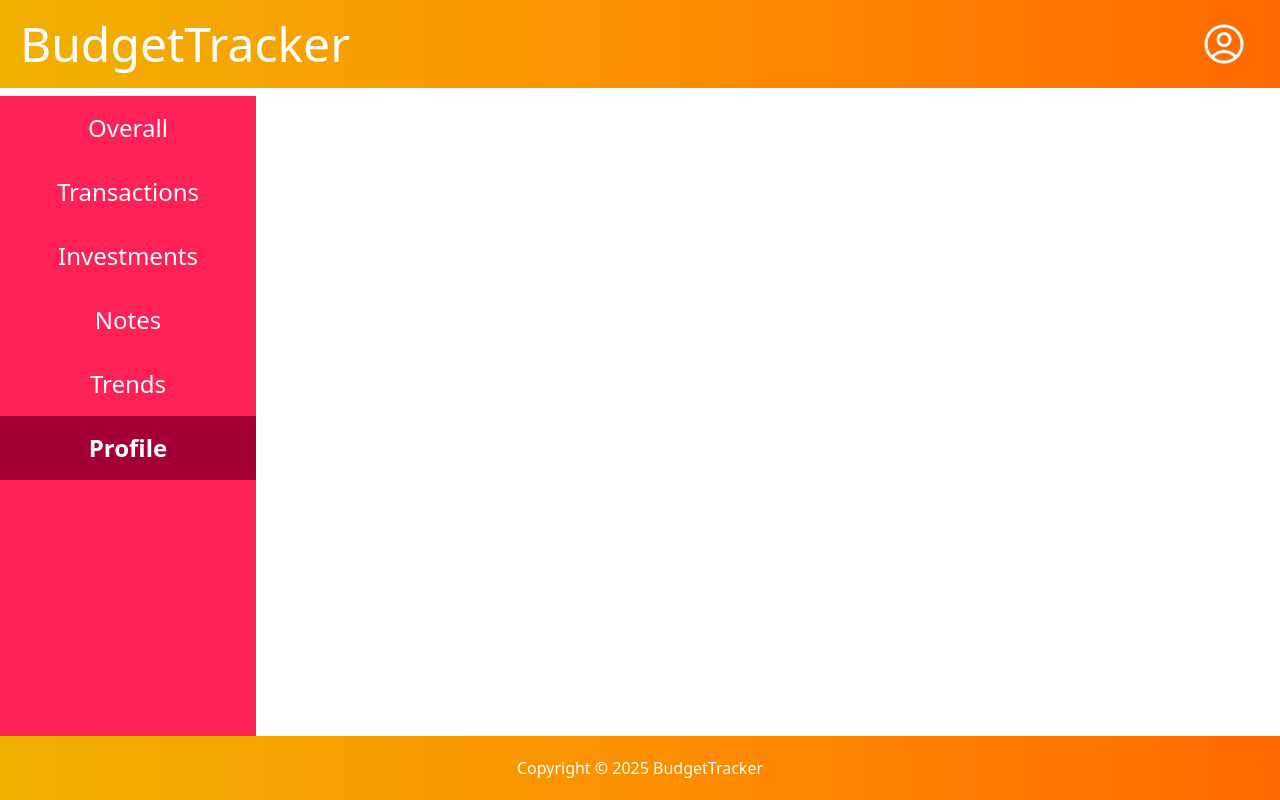
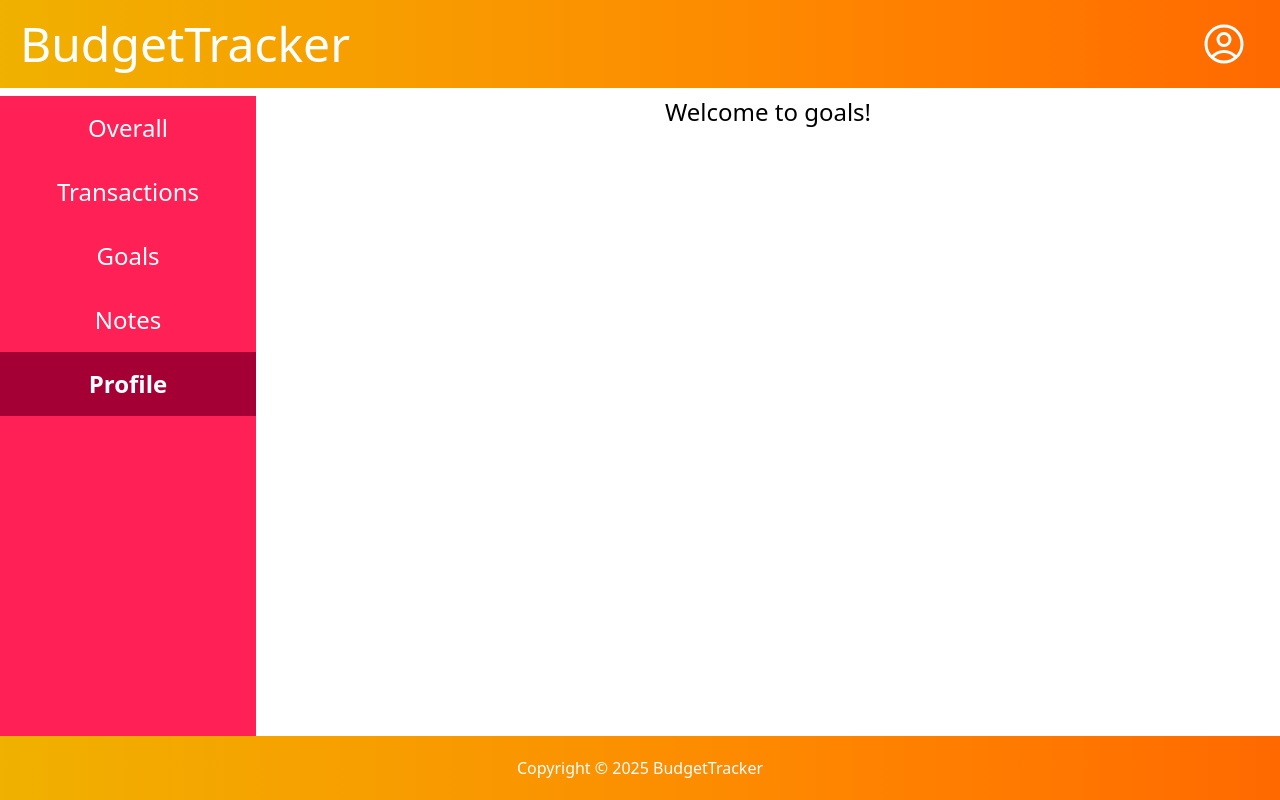
Before and after one commit to LisZLisowni2/budget-tracker, a React (Vite) app in the folder frontend/: page /dashboard/goals in a window 1280 px wide. Built offline with nearby package versions, Linux system fonts and the light colour scheme; no server answers.

Commit message:
Add cypress test, dashboard test and change investments to goals

```diff
--- a/frontend/cypress.config.ts
+++ b/frontend/cypress.config.ts
@@ -2,6 +2,7 @@ import { defineConfig } from 'cypress'
 
 export default defineConfig({
     e2e: {
-        baseUrl: "http://localhost:5173"
+        baseUrl: "http://localhost:5173",
+        supportFile: "cypress/e2e/*.{js,jsx,ts,tsx}"
     }
 })
--- a/frontend/src/App.tsx
+++ b/frontend/src/App.tsx
@@ -23,7 +23,7 @@ function DashboardLayout() {
           <Routes>
             <Route path='/overall' element={<Overall />} />
             <Route path='/transactions' element={<Transactions />} />
-            <Route path='/investments' element={<p className='text-2xl'>Welcome to investments!</p>} />
+            <Route path='/goals' element={<p className='text-2xl'>Welcome to goals!</p>} />
             <Route path='/notes' element={<p className='text-2xl'>Welcome to notes!</p>} />
             <Route path='/trends' element={<p className='text-2xl'>Welcome to trends!</p>} />
             <Route path='/profile' element={<Profile />} />
--- a/frontend/src/components/Dashboard/Dashboard.tsx
+++ b/frontend/src/components/Dashboard/Dashboard.tsx
@@ -28,9 +28,9 @@ export default function Dashboard({ children }: IChildren ) {
             <nav className="flex flex-col lg:w-1/5 bg-rose-500 max-md:overflow-auto">
                 <NavOption text="Overall" route="overall" active={ (selected == 0) ? true : false } onClick={() => setSelected(0)}/>
                 <NavOption text="Transactions" route="transactions" active={ (selected == 1) ? true : false } onClick={() => setSelected(1)}/>
-                <NavOption text="Investments" route="investments" active={ (selected == 2) ? true : false } onClick={() => setSelected(2)}/>
+                <NavOption text="Goals" route="goals" active={ (selected == 2) ? true : false } onClick={() => setSelected(2)}/>
                 <NavOption text="Notes" route="notes" active={ (selected == 3) ? true : false } onClick={() => setSelected(3)}/>
-                <NavOption text="Trends" route="trends" active={ (selected == 4) ? true : false } onClick={() => setSelected(4)}/>
+                {/* <NavOption text="Trends" route="trends" active={ (selected == 4) ? true : false } onClick={() => setSelected(4)}/> */}
                 <NavOption text="Profile" route="profile" active={ (selected == 5) ? true : false } onClick={() => setSelected(5)}/>
             </nav>
             <div className="lg:w-4/5 text-center text-black bg-white">
```
Also changed, not shown: 2 other files (tests, documents, lock files or other folders).
